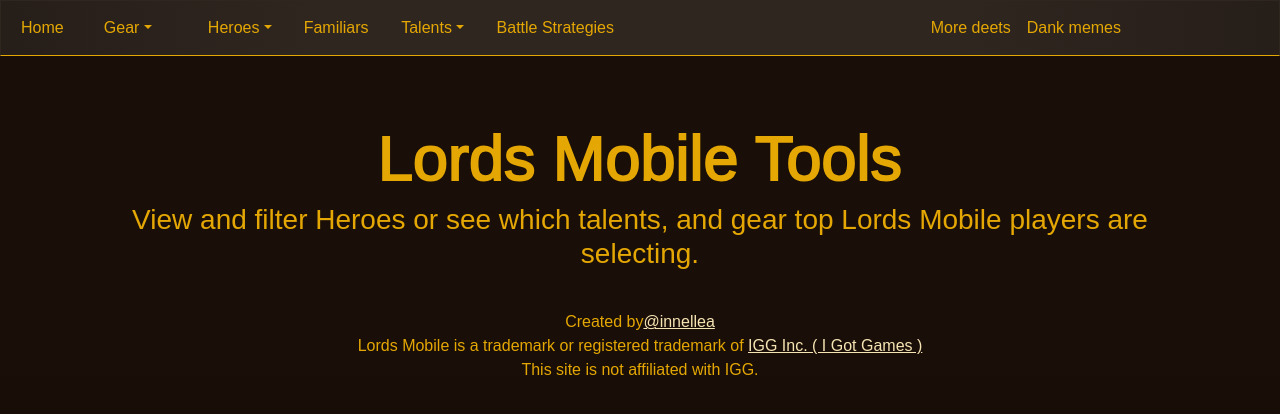
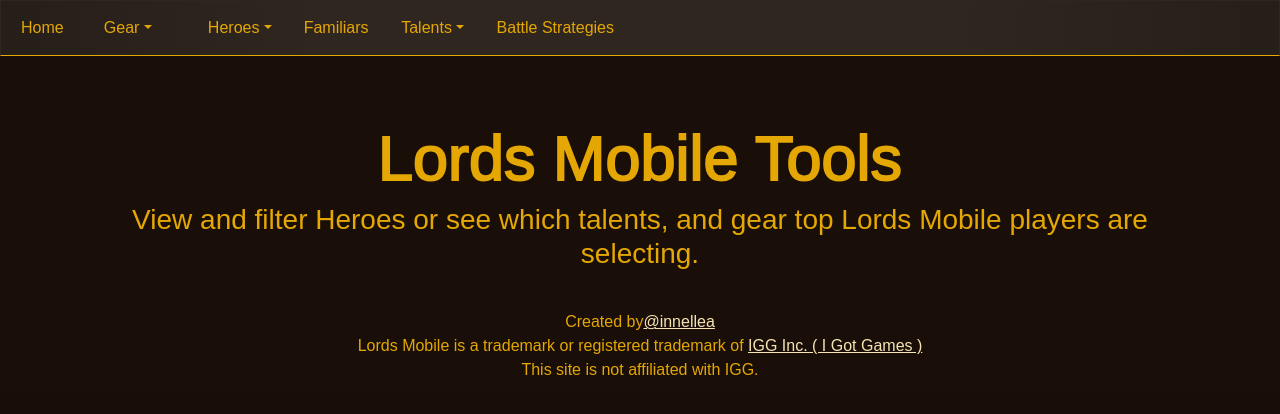
Before and after one commit to innellea/Lords-Mobile-Tools, a React (Create React App) app: page / in a window 1280 px wide. Shown: the top 414 px of the page. Built offline with nearby package versions, Linux system fonts and the light colour scheme; a web font is replaced by a local one.

Commit message:
refactor: :lipstick:
Remove unneccessary navigation urls

```diff
--- a/src/components/NavBar/NavBar.js
+++ b/src/components/NavBar/NavBar.js
@@ -4,8 +4,10 @@
 import Nav from 'react-bootstrap/Nav';
 import NavDropdown from 'react-bootstrap/NavDropdown';
 import Container from 'react-bootstrap/Container';
+
+import { FaBars } from 'react-icons/fa';
+
 import './NavBar.css';
-import { FaBars } from 'react-icons/fa';
 
 const NavBar = () => {
     return (
@@ -91,13 +93,6 @@
                         </NavDropdown>
                         <Nav.Link href='/'>Battle Strategies</Nav.Link>
                     </Nav>
-
-                    <Nav>
-                        <Nav.Link href='#deets'>More deets</Nav.Link>
-                        <Nav.Link eventKey={2} href='#memes'>
-                            Dank memes
-                        </Nav.Link>
-                    </Nav>
                 </Navbar.Collapse>
             </Container>
         </Navbar>
```
